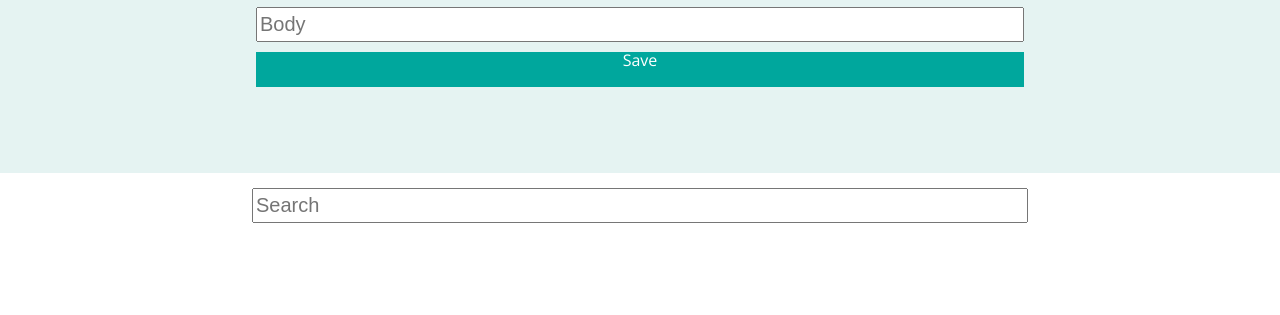
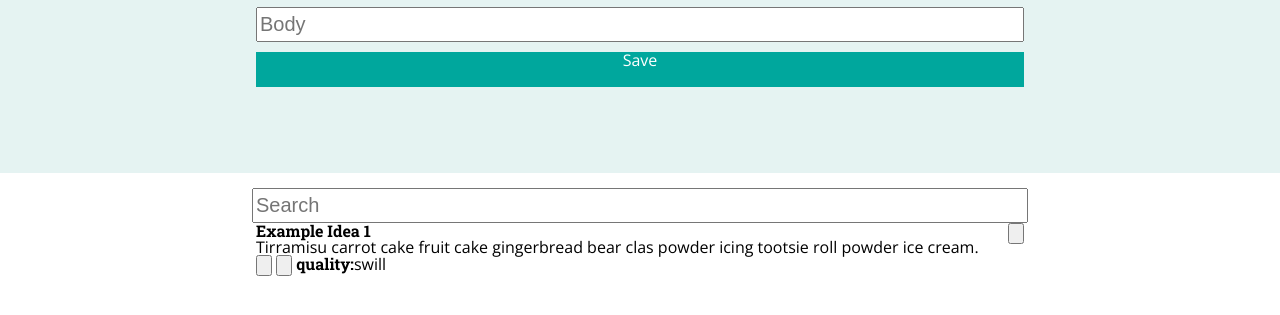
Before and after one commit to SageVanGogt/sv-qh-ideabox, a plain HTML site: page index.html in a window 1280 px wide. Shown: the part 211-526 px from the top of the page. Drawn offline with nearby package versions, Linux system fonts and the light colour scheme.

Commit message:
Add card html structure and put icon files into images folder"

```diff
--- a/index.html
+++ b/index.html
@@ -4,6 +4,7 @@
   <title></title>
   <link rel="stylesheet" type="text/css" href="styles/reset.css">
   <link rel="stylesheet" type="text/css" href="styles/styles.css">
+  <link rel="stylesheet" type="text/css" href="styles/boxes.css">
   <link href="https://fonts.googleapis.com/css?family=Roboto+Slab:700" rel="stylesheet">
   <link href="https://fonts.googleapis.com/css?family=Open+Sans" rel="stylesheet">
 </head>
@@ -19,7 +20,19 @@
   <section class="section__search">
     <input type="text" class="input__search" placeholder="Search"></input>
   </section>
-    <section class="section__ideas">
+  <section class="section__ideas">
+    <article class="card__ideas">
+      <div class="card--top">
+      <h2>Example Idea 1</h2>
+      <button><img src="" alt=""></button>
+      </div>
+      <p>Tirramisu carrot cake fruit cake gingerbread bear clas powder icing tootsie roll powder ice cream.</p>
+      <div class="card--bottom">
+      <button><img src="" alt=""></button>
+      <button><img src="" alt=""></button>
+      <span class="quality--text">quality:</span><span class="quality--status">swill</span>
+    </div>
+  </article>
   </section>
 </body>
 </html>
--- a/styles/boxes.css
+++ b/styles/boxes.css
@@ -0,0 +1,33 @@
+/* Card Layout */
+
+.section__ideas {
+  width: 100%;
+  display: flex;
+  justify-content: center
+}
+
+.card__ideas {
+  width: 60%;
+}
+
+/* Card Styling */
+h2 {
+  font-family: 'Roboto Slab', serif;
+}
+
+.quality--text {
+  font-family: 'Roboto Slab', serif;
+}
+
+.card--top {
+  display: block;
+}
+
+.card--top h2 {
+  display: inline-block;
+}
+
+.card--top button {
+  display: inline-block;
+  float: right;
+}
```
Also changed, not shown: images/delete-hover.svg (added), images/delete.svg (added), images/downvote-hover.svg (added), images/downvote.svg (added), images/file.jpeg (deleted), images/upvote-hover.svg (added), images/upvote.svg (added), 2 other files.
